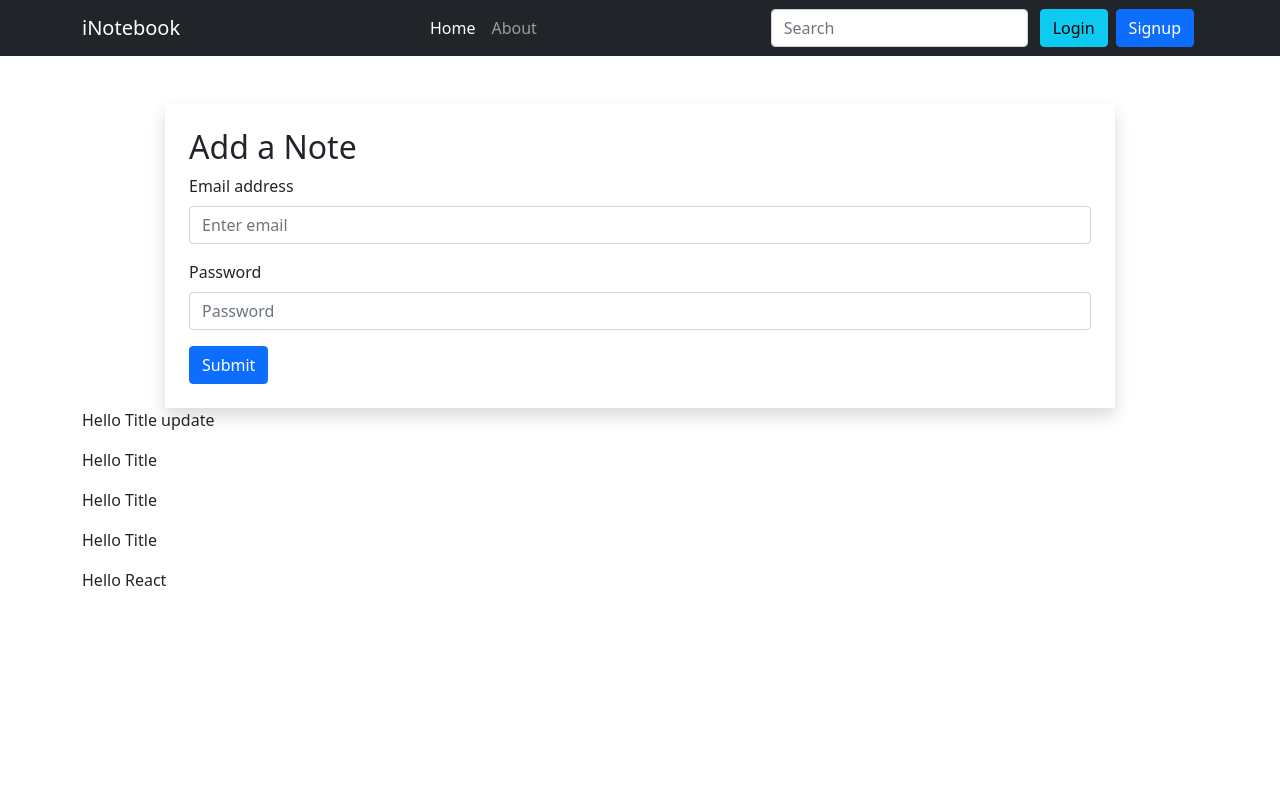
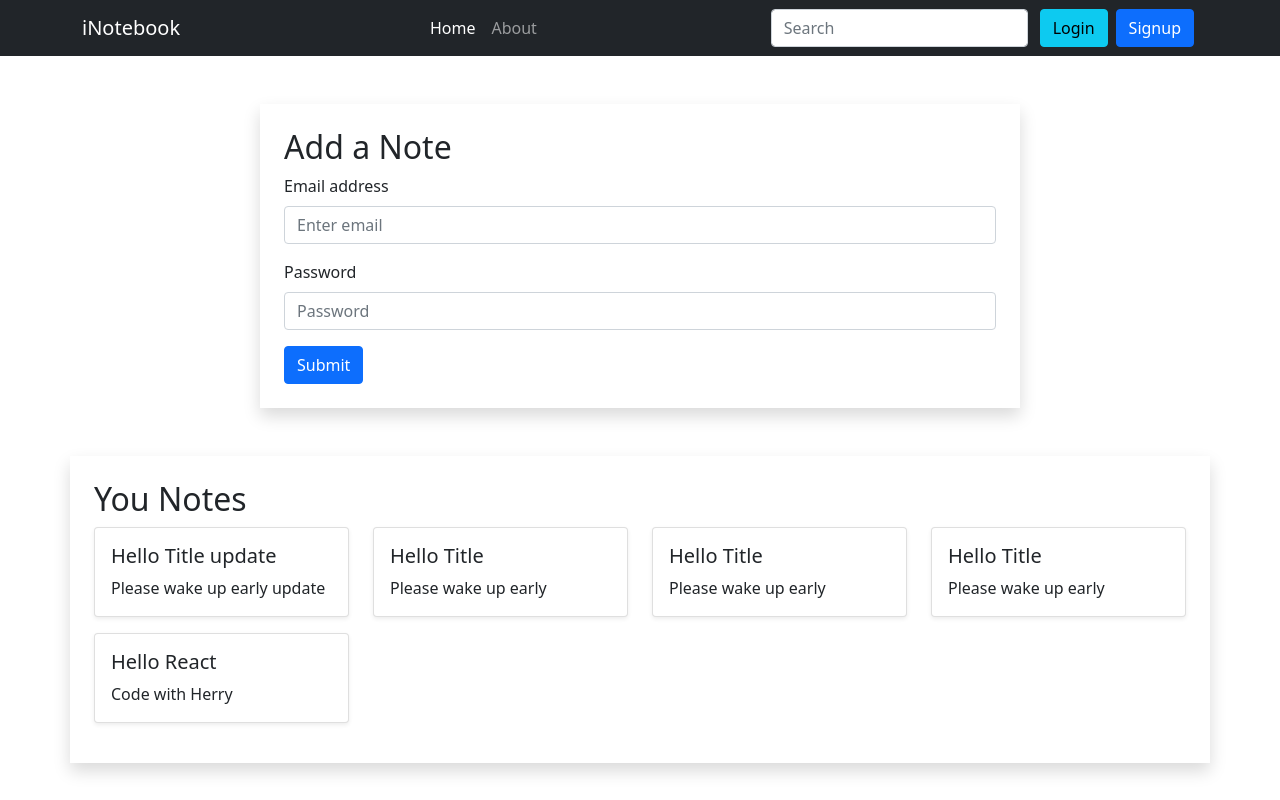
Before and after one commit to shivprajapat/iNotebook, a React (Create React App) app in the folder frontend/: page / in a window 1280 px wide. Built offline with nearby package versions, Linux system fonts and the light colour scheme.

Commit message:
Adding NoteItem in a Separate Note component

```diff
--- a/frontend/src/App.js
+++ b/frontend/src/App.js
@@ -4,8 +4,8 @@ import {
   BrowserRouter as Router,
   Switch,
   Route
-} from "react-router-dom"; import { Home } from './components/Home';
-import About from './components/About';
+} from "react-router-dom"; import { Home } from './Pages/Home';
+import About from './Pages/About';
 import NoteState from './context/notes/NoteState';
 
 function App() {
--- a/frontend/src/components/Home.js
+++ b/frontend/src/Pages/Home.js
@@ -1,26 +1,21 @@
 import React, { useContext } from 'react'
 import { Button, Col, Container, Form, Row } from 'react-bootstrap'
 import noteContext from '../context/notes/noteContext'
+import Notes from './Notes'
 export const Home = () => {
-
   const context = useContext(noteContext)
-
-  const { notes, setNotes } = context;
-
   console.log(context);
   return (
     <section>
       <Container>
         <Row>
-          <Col lg={10} className='mx-auto shadow mt-5 p-4 rounded-rounded-3'>
+          <Col lg={8} className='mx-auto shadow mt-5 p-4 rounded-rounded-3'>
             <h2>Add a Note</h2>
             <Form>
               <Form.Group className="mb-3" controlId="formBasicEmail">
                 <Form.Label>Email address</Form.Label>
                 <Form.Control type="email" placeholder="Enter email" />
-
               </Form.Group>
-
               <Form.Group className="mb-3" controlId="formBasicPassword">
                 <Form.Label>Password</Form.Label>
                 <Form.Control type="password" placeholder="Password" />
@@ -30,13 +25,11 @@ export const Home = () => {
               </Button>
             </Form>
           </Col>
-          {
-            notes.map((note) => {
-              return (<p>{note.title}</p>)
-            })
-          }
+          <Col lg={12} className='mx-auto shadow mt-5 p-4 rounded-rounded-5'>
+            <Notes />
+          </Col>
         </Row>
       </Container>
-    </section>
+    </section >
   )
 }
--- /dev/null
+++ b/frontend/src/Pages/Notes.jsx
@@ -0,0 +1,24 @@
+import React, { useContext } from 'react'
+import noteContext from "../context/notes/noteContext"
+import Noteitem from '../components/Noteitem';
+import { Col, Row } from 'react-bootstrap';
+
+
+const Notes = () => {
+  const context = useContext(noteContext);
+  const { notes, setNotes } = context;
+  return (
+    <Row>
+      <h2>You Notes</h2>
+      {notes.map((note) => {
+        return (
+          <Col lg={3} md={6} className='mb-3' key={note} >
+            <Noteitem note={note} />
+          </Col>
+        )
+      })}
+    </Row>
+  )
+}
+
+export default Notes
--- a/frontend/src/components/Noteitem.js
+++ b/frontend/src/components/Noteitem.js
@@ -1,24 +1,16 @@
 import React from 'react'
-import { Button, Card, Col } from 'react-bootstrap'
+import { Card } from 'react-bootstrap'
 
 const Noteitem = (props) => {
-  // const { note } = props;
+  const { note } = props;
 
   return (
-    <Col lg={3} md={6}>
-      <Card style={{ width: '18rem' }}>
-        <Card.Img variant="top" src="holder.js/100px180" />
-        <Card.Body>
-          <Card.Title>Card Title</Card.Title>
-          <Card.Text>
-            Some quick example text to build on the card title and make up the bulk of
-            the card's content.
-          </Card.Text>
-          <Button variant="primary">Go somewhere</Button>
-        </Card.Body>
-      </Card>
-
-    </Col>
+    <Card className='shadow-sm border-border-1 border-border-warning'>
+      <Card.Body>
+        <Card.Title>{note.title}</Card.Title>
+        <Card.Text>{note.description}</Card.Text>
+      </Card.Body>
+    </Card>
   )
 }
 
```
Also changed, not shown: frontend/src/Pages/About.js (renamed from frontend/src/components/About.js).
